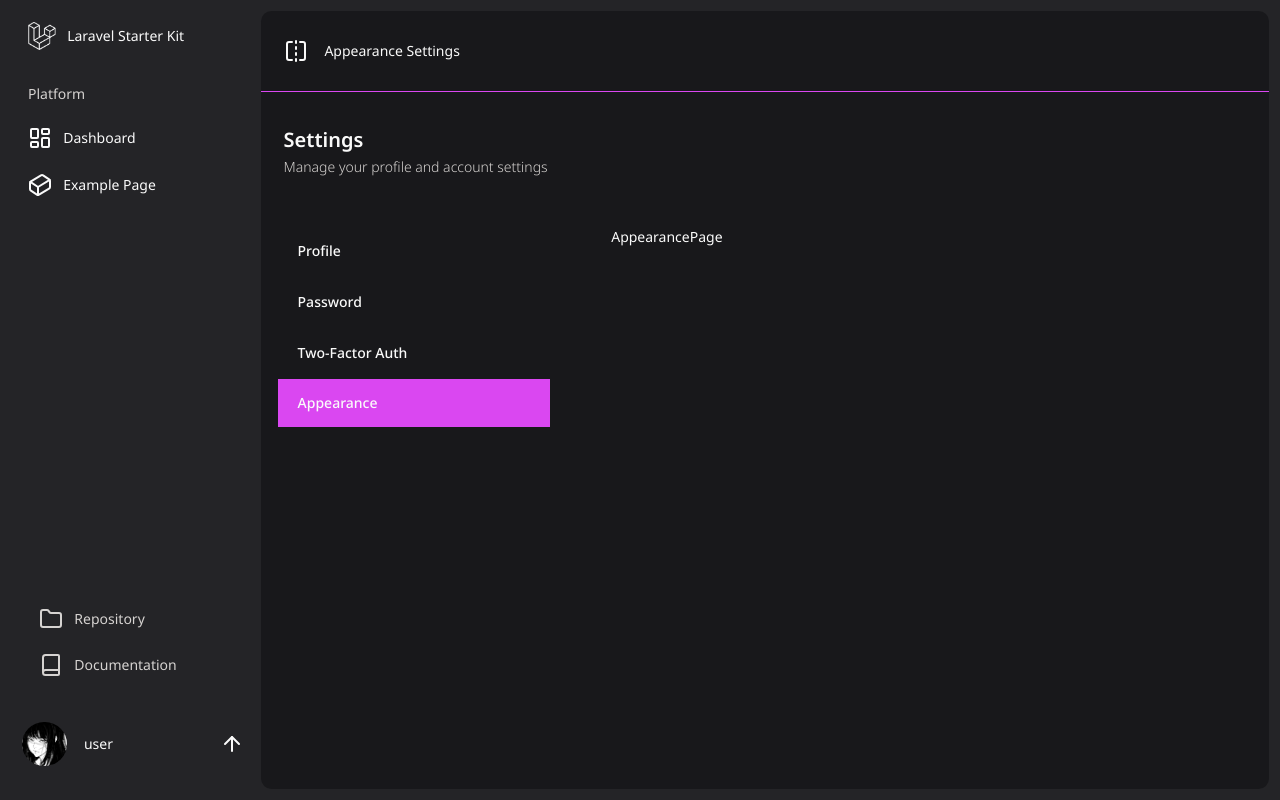
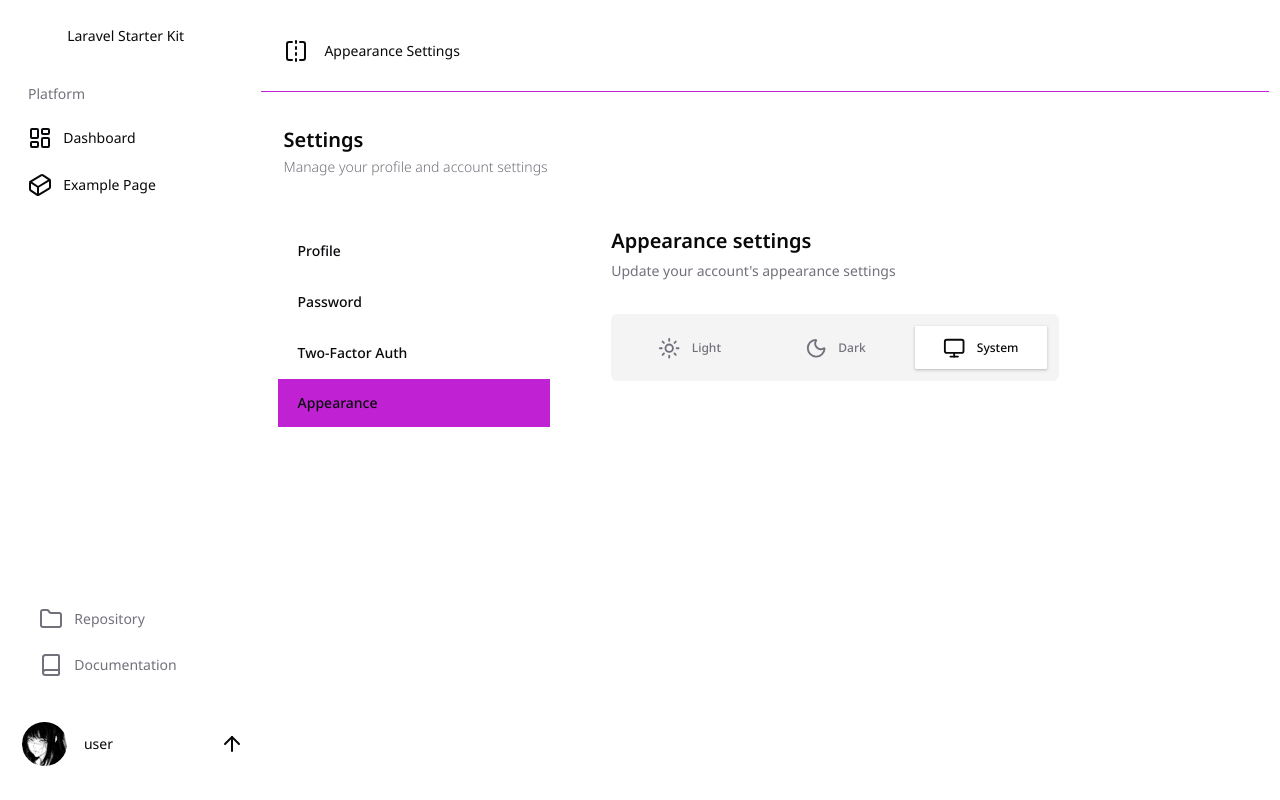
Before and after one commit to SPADE-VEXZY/mcf4-starterkit-ui, a Next.js app: page /settings/appearance in a window 1280 px wide. Built offline with nearby package versions, Linux system fonts and the light colour scheme.

Commit message:
feat:appearance

```diff
--- a/app/layout.tsx
+++ b/app/layout.tsx
@@ -2,8 +2,9 @@ import type { Metadata } from "next";
 import { Geist, Geist_Mono, Noto_Sans } from "next/font/google";
 import "../styles/globals.css";
 import NextTopLoader from "nextjs-toploader";
+import { ThemeProvider } from "next-themes";
 
-const notoSans = Noto_Sans({variable:'--font-sans'});
+const notoSans = Noto_Sans({ variable: "--font-sans" });
 
 const geistSans = Geist({
   variable: "--font-geist-sans",
@@ -22,16 +23,22 @@ export const metadata: Metadata = {
 
 export default function RootLayout({
   children,
-}: Readonly<{
+}: {
   children: React.ReactNode;
-}>) {
+}) {
   return (
-    <html lang="en" className={notoSans.variable}>
+    <html lang="en" className={notoSans.variable} suppressHydrationWarning>
       <body
-        className={`${geistSans.variable} ${geistMono.variable} antialiased dark text-sm`}
+        className={`${geistSans.variable} ${geistMono.variable} antialiased text-sm`}
       >
-        <NextTopLoader color="white" showSpinner={false} />
-        {children}
+        <ThemeProvider
+          attribute="class"
+          defaultTheme="system"
+          enableSystem
+        >
+          <NextTopLoader color="white" showSpinner={false} />
+          {children}
+        </ThemeProvider>
       </body>
     </html>
   );
--- a/app/settings/appearance/page.tsx
+++ b/app/settings/appearance/page.tsx
@@ -1,11 +1,12 @@
 import DashboardLayout from "@/components/DashboardLayout";
 import SettingsLayout from "@/components/SettingsLayout";
+import AppearanceSettings from "@/features/appearance/components/AppearanceSettings";
 
 const AppearancePage = () => {
   return (
     <DashboardLayout>
       <SettingsLayout>
-        <div>AppearancePage</div>
+        <AppearanceSettings/>
       </SettingsLayout>
     </DashboardLayout>
   );
--- /dev/null
+++ b/features/appearance/components/AppearanceSettings.tsx
@@ -0,0 +1,73 @@
+
+
+"use client";
+
+import React from "react";
+import { useTheme } from "next-themes";
+import { Sun, Moon, Monitor } from "lucide-react";
+
+import { Button } from "@/components/ui/button";
+
+const AppearanceSettings = () => {
+  const { theme, setTheme } = useTheme();
+
+  const active =
+    "bg-background text-foreground shadow-sm";
+  const inactive =
+    "text-muted-foreground hover:bg-muted";
+
+  return (
+    <div className="max-w-md space-y-6">
+      {/* Header */}
+      <div className="space-y-1">
+        <h2 className="text-xl font-semibold">Appearance settings</h2>
+        <p className="text-sm text-muted-foreground">
+          Update your account&apos;s appearance settings
+        </p>
+      </div>
+
+      {/* Theme selector */}
+      <div className="rounded-lg bg-muted p-2">
+        <div className="flex gap-2">
+          <Button
+            type="button"
+            variant="ghost"
+            onClick={() => setTheme("light")}
+            className={`flex-1 justify-center gap-2 ${
+              theme === "light" ? active : inactive
+            }`}
+          >
+            <Sun className="h-4 w-4" />
+            Light
+          </Button>
+
+          <Button
+            type="button"
+            variant="ghost"
+            onClick={() => setTheme("dark")}
+            className={`flex-1 justify-center gap-2 ${
+              theme === "dark" ? active : inactive
+            }`}
+          >
+            <Moon className="h-4 w-4" />
+            Dark
+          </Button>
+
+          <Button
+            type="button"
+            variant="ghost"
+            onClick={() => setTheme("system")}
+            className={`flex-1 justify-center gap-2 ${
+              theme === "system" ? active : inactive
+            }`}
+          >
+            <Monitor className="h-4 w-4" />
+            System
+          </Button>
+        </div>
+      </div>
+    </div>
+  );
+};
+
+export default AppearanceSettings;
```
